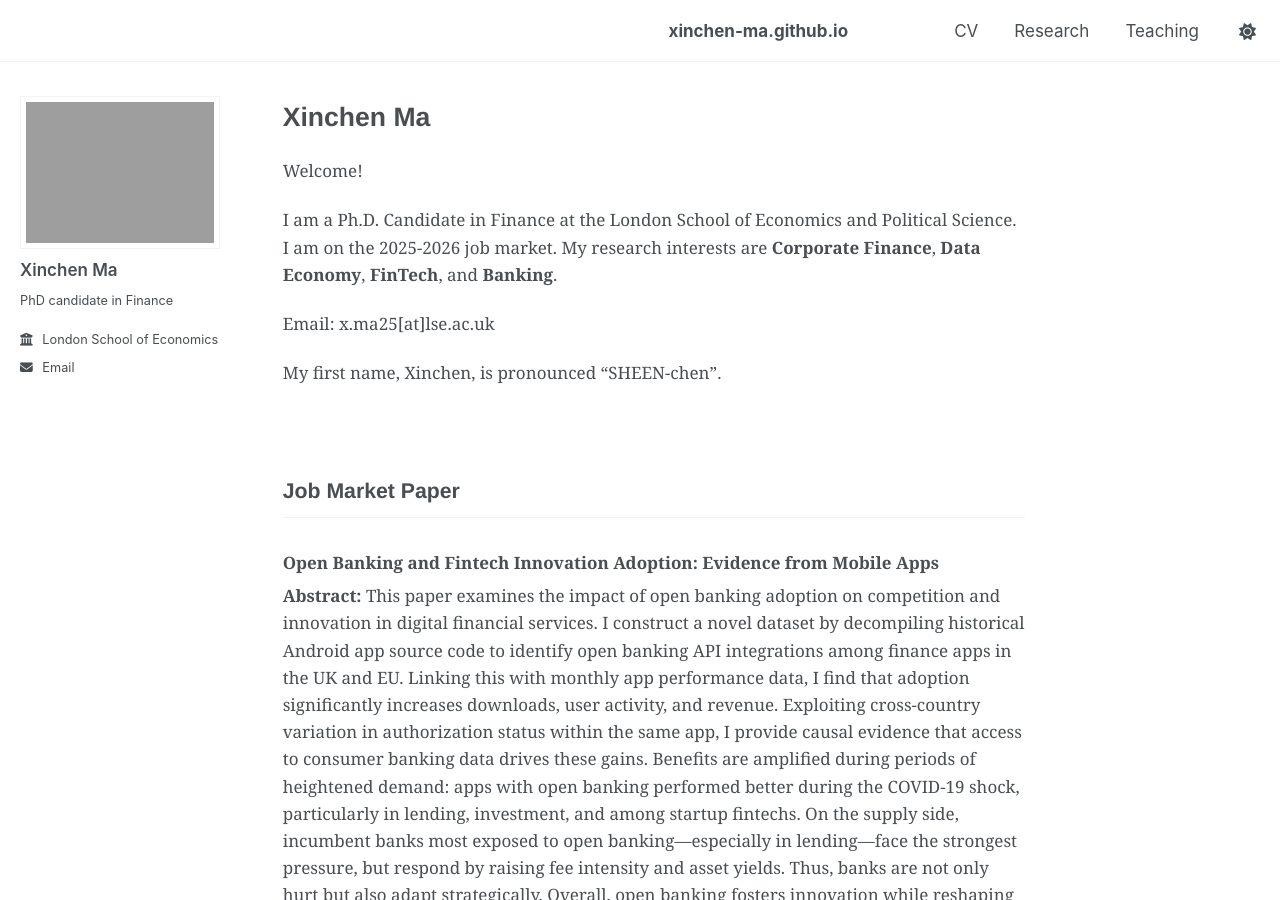
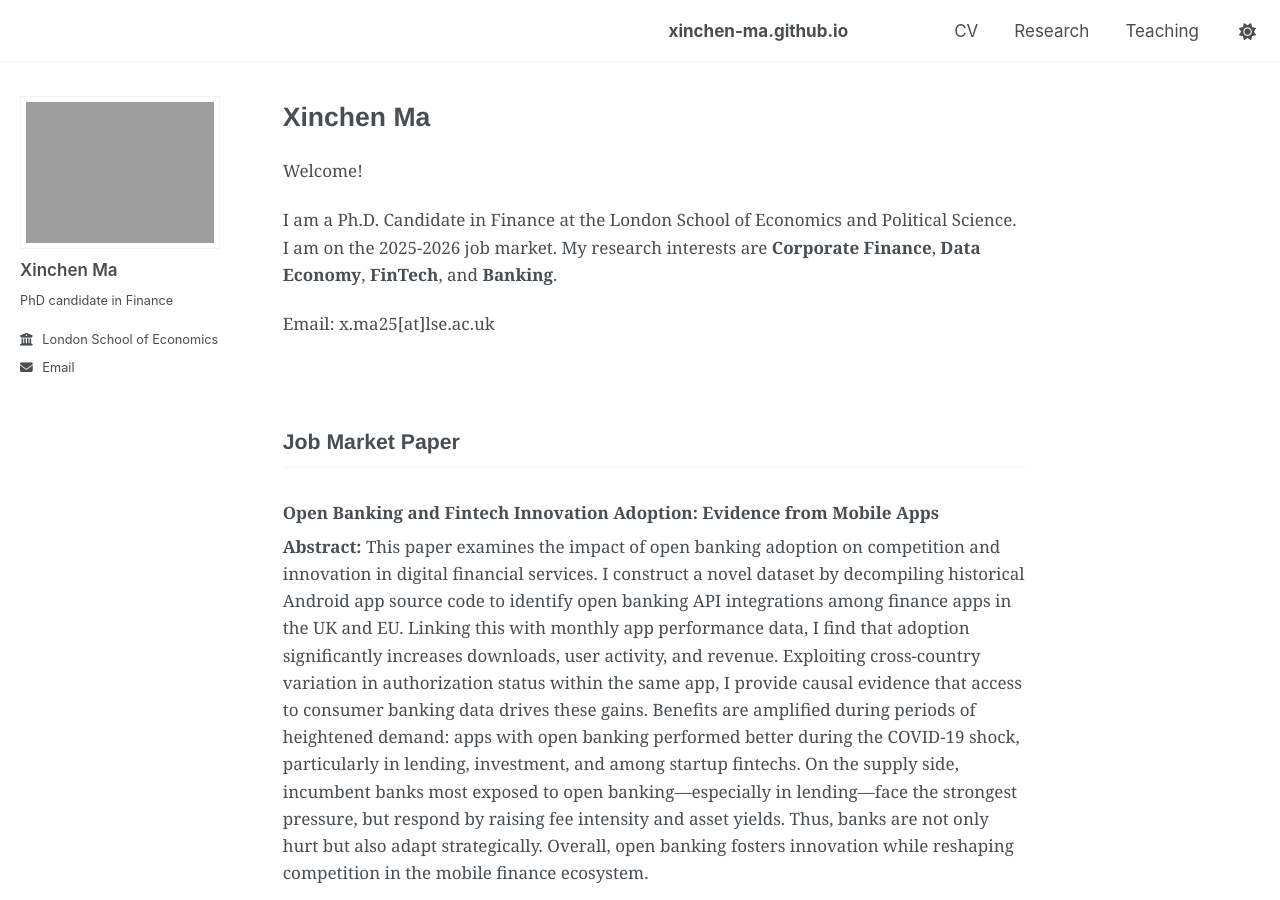
Before and after one commit to xinchen-ma/xinchen-ma.github.io, a Jekyll site: the page built from index.md, in a window 1280 px wide and 900 px high. Built offline with Jekyll 4.4.1, drawn with Linux system fonts in a browser that asks for light colours; a script that is not in the unit is left out.

Commit message:
Update index.md

```diff
--- a/index.md
+++ b/index.md
@@ -13,7 +13,7 @@ I am a Ph.D. Candidate in Finance at the London School of Economics and Politica
 
 Email: x.ma25[at]lse.ac.uk
 
-My first name, Xinchen, is pronounced “SHEEN-chen”.
+<!-- My first name, Xinchen, is pronounced “SHEEN-chen”. -->
 
 <!-- [Curriculum Vitae](https://pages.github.com/) -->
 
```
